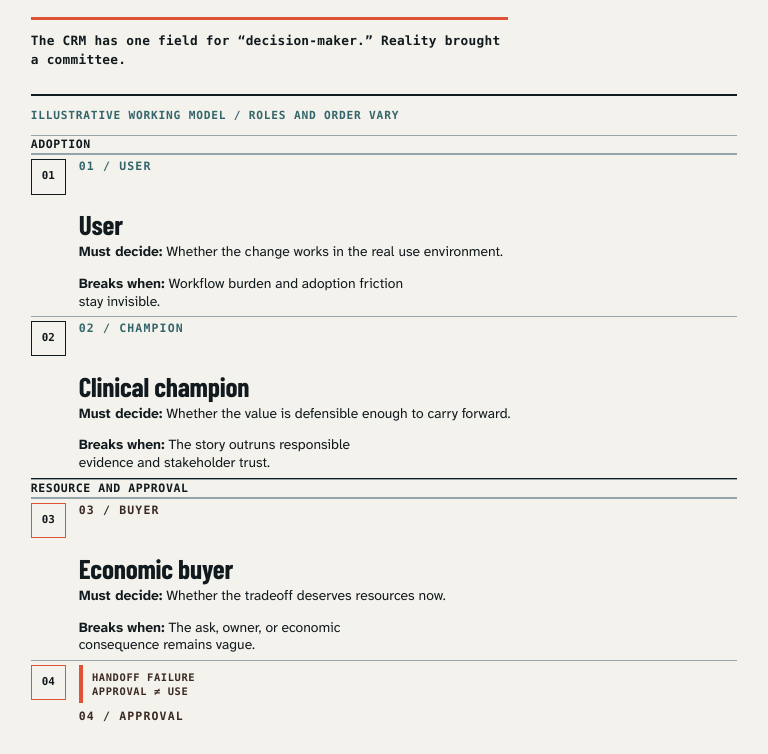
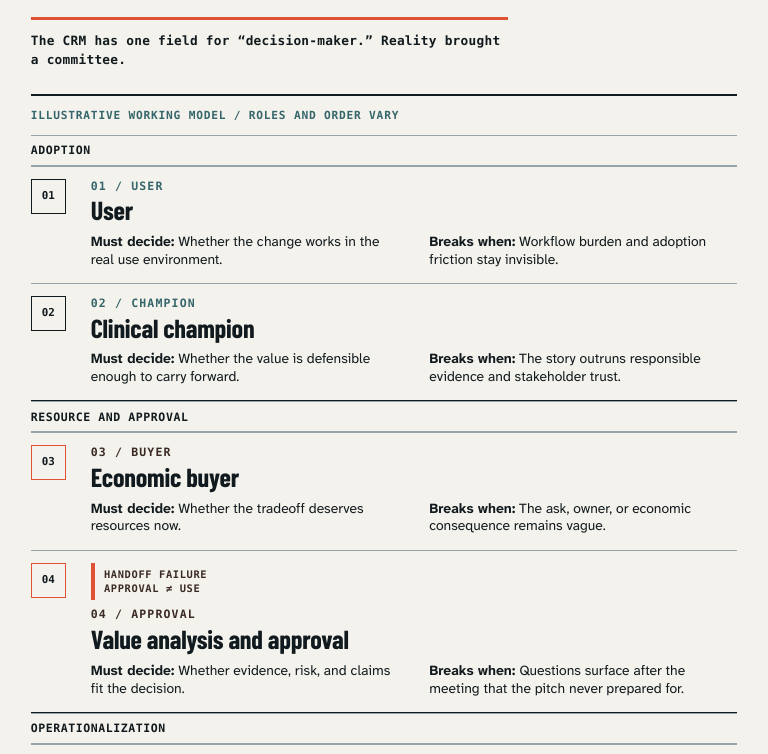
Before and after one commit to theonenonlyvj/dogshit-duo-devices, a website: page index.html in a window 768 px wide. Shown: the part 1980-2734 px from the top of the page. Drawn offline with Linux system fonts and the light colour scheme.

Commit message:
fix: use the tablet pathway rail

```diff
--- a/styles.css
+++ b/styles.css
@@ -2179,6 +2179,46 @@ footer a {
   }
 }
 
+@media (min-width: 600px) and (max-width: 1023px) {
+  .pathway-zone-title {
+    padding-block: 0.45rem;
+  }
+
+  .pathway-zone-route li {
+    display: grid;
+    grid-template-columns: repeat(2, minmax(0, 1fr));
+    align-items: start;
+    column-gap: clamp(1.25rem, 4vw, 2.75rem);
+    padding: 0.75rem 0 0.9rem 3.75rem;
+  }
+
+  .pathway-zone-route li > .route-label,
+  .pathway-zone-route li > h4,
+  .pathway-zone-route li > .route-alert {
+    grid-column: 1 / -1;
+  }
+
+  .pathway-zone-route li > p:not(.route-label, .route-alert) {
+    min-width: 0;
+    max-width: none;
+    margin: 0;
+  }
+
+  .pathway-zone-route h4 {
+    margin-top: 0;
+    margin-bottom: 0.6rem;
+    font-size: clamp(1.5rem, 3.4vw, 1.9rem);
+  }
+
+  .pathway-zone-route .route-node {
+    top: 0.75rem;
+  }
+
+  .route-alert {
+    margin-bottom: 0.45rem;
+  }
+}
+
 @media (max-width: 359px) {
   h1 {
     margin-bottom: 0.25rem;
```
Also changed, not shown: tests/browser.test.mjs (+82 -2 lines).
